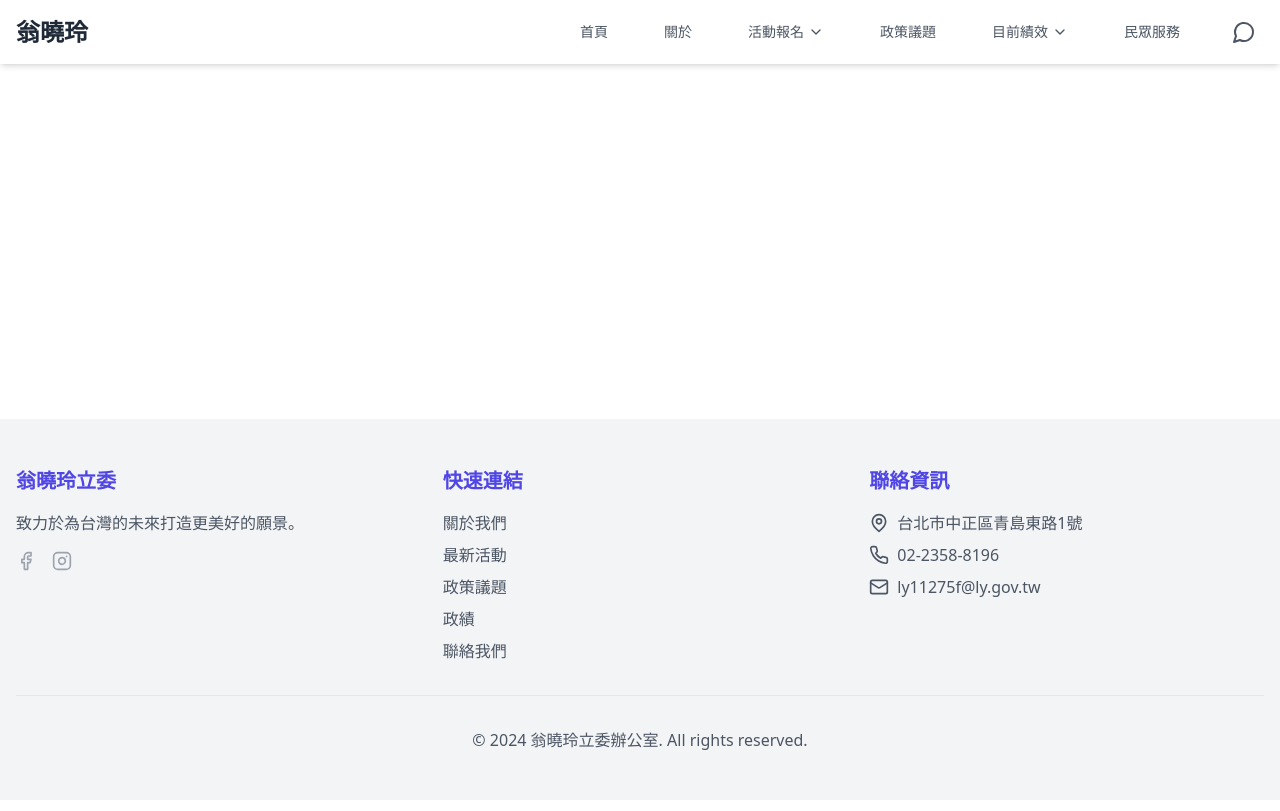
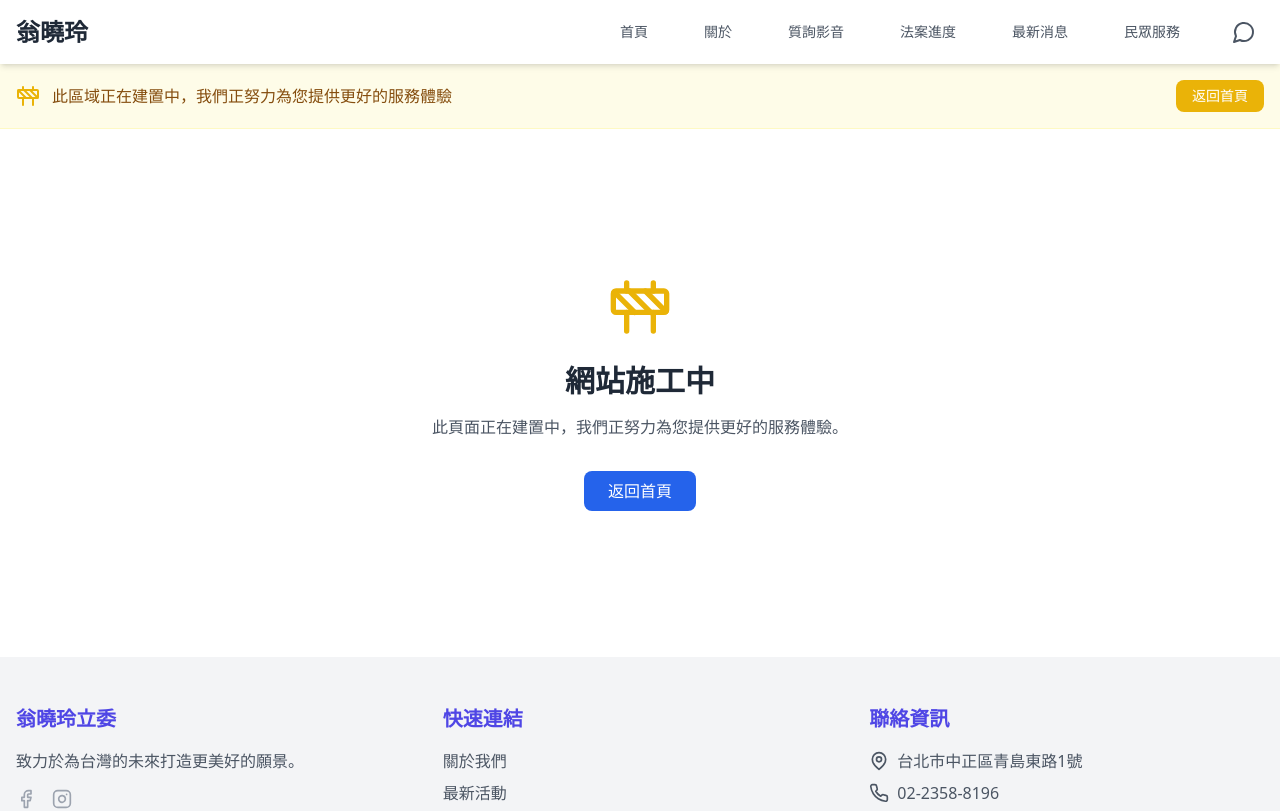
Before and after one commit to xiaolingdev/xiaolingdev.github.io, a React (Create React App) app: page /past in a window 1280 px wide. Shown: the top 811 px of the page. Built offline with nearby package versions, Linux system fonts and the light colour scheme.

Commit message:
大修正

```diff
--- a/src/App.js
+++ b/src/App.js
@@ -11,9 +11,10 @@ import Contact from './pages/Contact';
 import ActivityDetail from './pages/Detail';
 import PolicyDetail from './pages/PolicyDetail';
 import PolicyIssues from './pages/PolicyIssues';
-import Proposals from './pages/Proposals'; // 新增這一行
-import VideoGallery from './pages/VideoGallery'; // 新增這一行
-
+import Proposals from './pages/Proposals';
+import VideoGallery from './pages/VideoGallery';
+import ConstructionLayout from './layouts/ConstructionLayout';
+import UnderConstruction from './pages/UnderConstruction';
 
 function App() {
   return (
@@ -25,14 +26,21 @@ function App() {
             <Route path="/" element={<Home />} />
             <Route path="/ai-chat" element={<AIChat />} />
             <Route path="/about" element={<About />} />
-              <Route path="/achievements" element={<Achievements />} />
-              <Route path="/activities" element={<Activities />} />
             <Route path="/contact" element={<Contact />} />
-              <Route path="/activity-detail/:id" element={<ActivityDetail />} />
-              <Route path="/policy-detail/:id" element={<PolicyDetail />} />
-              <Route path="/policy-issues" element={<PolicyIssues />} />
-              <Route path="/proposals" element={<Proposals />} /> {/* 新增這一行 */}
-              <Route path="/video-gallery" element={<VideoGallery />} /> {/* 新增這一行 */}
+            <Route path="/video-gallery" element={<VideoGallery />} />
+            <Route path="/proposals" element={<Proposals />} />
+
+            {/* Construction Area - Nested Routes */}
+            <Route element={<ConstructionLayout />}>
+            <Route path="/achievements" element={<UnderConstruction />} />
+              {/* 活動相關路由 */}
+              <Route path="/activities" element={<UnderConstruction />} />
+              <Route path="/activity-detail/:id" element={<UnderConstruction />} />
+              {/* 政策相關路由 */}
+              <Route path="/policy-detail/:id" element={<UnderConstruction />} />
+              <Route path="/past" element={<UnderConstruction />} />
+              <Route path="/policy-issues" element={<UnderConstruction />} />
+            </Route>
           </Routes>
         </main>
         <Footer />
--- a/src/components/Footer.js
+++ b/src/components/Footer.js
@@ -20,8 +20,8 @@ const Footer = () => {
             <ul className="space-y-2">
               <li><FooterLink to="/about">關於我們</FooterLink></li>
               <li><FooterLink to="/activities">最新活動</FooterLink></li>
-              <li><FooterLink to="/policy-issues">政策議題</FooterLink></li>
-              <li><FooterLink to="/achievements">政績</FooterLink></li>
+              <li><FooterLink to="/video-gallery">質詢追進</FooterLink></li>
+              <li><FooterLink to="/proposals">法案總攬</FooterLink></li>
               <li><FooterLink to="/contact">聯絡我們</FooterLink></li>
             </ul>
           </div>
--- a/src/components/Header.js
+++ b/src/components/Header.js
@@ -81,21 +81,9 @@ const Header = () => {
           <nav className="hidden md:flex md:items-center md:space-x-8">
             <NavLink to="/">首頁</NavLink>
             <NavLink to="/about">關於</NavLink>
-            <DropdownNavLink
-              title="活動報名"
-              items={activitiesItems}
-              isActive={activeDropdown === 'activities'}
-              onClick={(e) => toggleDropdown('activities', e)}
-              onNavigation={handleNavigation}
-            />
-            <NavLink to="/policy-issues">政策議題</NavLink>
-            <DropdownNavLink
-              title="目前績效"
-              items={achievementsItems}
-              isActive={activeDropdown === 'achievements'}
-              onClick={(e) => toggleDropdown('achievements', e)}
-              onNavigation={handleNavigation}
-            />
+            <NavLink to="/video-gallery">質詢影音</NavLink>
+            <NavLink to="/proposals">法案進度</NavLink>
+            <NavLink to="/activities">最新消息</NavLink>
             <NavLink to="/contact">民眾服務</NavLink>
             <Link
               to="/ai-chat"
--- /dev/null
+++ b/src/layouts/ConstructionLayout.js
@@ -0,0 +1,36 @@
+import React from 'react';
+import { Construction } from 'lucide-react';
+import { Outlet, useNavigate } from 'react-router-dom';
+
+const ConstructionLayout = () => {
+  const navigate = useNavigate();
+
+  return (
+    <div className="relative">
+      {/* Construction Banner */}
+      <div className="bg-yellow-50 border-b border-yellow-100 p-4">
+        <div className="max-w-7xl mx-auto flex items-center justify-between">
+          <div className="flex items-center space-x-3">
+            <Construction className="text-yellow-500" size={24} />
+            <p className="text-yellow-800">
+              此區域正在建置中，我們正努力為您提供更好的服務體驗
+            </p>
+          </div>
+          <button
+            onClick={() => navigate('/')}
+            className="px-4 py-1.5 bg-yellow-500 text-white rounded-lg hover:bg-yellow-600 transition-colors text-sm"
+          >
+            返回首頁
+          </button>
+        </div>
+      </div>
+
+      {/* Content Area */}
+      <div className="max-w-7xl mx-auto py-6 px-4 sm:px-6 lg:px-8">
+        <Outlet />
+      </div>
+    </div>
+  );
+};
+
+export default ConstructionLayout;
--- a/src/pages/About.js
+++ b/src/pages/About.js
@@ -50,14 +50,14 @@ const AboutXiaoling = () => {
     <div className="bg-gray-50">
       <section className="relative h-[60vh]">
         <img
-          src={legislatorData?.照片位址 || "/images/hero-image.webp"}
+          src={"/images/logo.jpg"}
           alt={`立法委員${legislatorData?.委員姓名}`}
           className="w-full h-full object-cover object-center"
         />
         <div className="absolute inset-0 bg-gradient-to-t from-black/80 via-black/50 to-transparent" />
         <div className="absolute inset-0 flex flex-col justify-end items-center text-white text-center p-8">
           <h1 className="text-5xl sm:text-6xl font-bold mb-4">{legislatorData?.委員姓名}</h1>
-          <p className="text-2xl sm:text-3xl text-gray-200 mb-2">{legislatorData?.委員英文姓名}</p>
+          <p className="text-2xl sm:text-3xl text-gray-200 mb-2">{"Weng, Hsiao-Ling"}</p>
           <p className="text-xl text-gray-200">第{legislatorData?.屆}屆立法委員</p>
         </div>
       </section>
--- a/src/pages/Home.js
+++ b/src/pages/Home.js
@@ -103,7 +103,7 @@ const Home = () => {
   return (
     <div className="bg-gray-50">
       <section className="relative h-screen">
-        <img src="/images/hero-image.webp" alt="翁曉玲立委" className="w-full h-full object-cover" />
+        <img src="/images/logo.jpg" alt="翁曉玲立委" className="w-full h-full object-cover" />
         <div className="absolute inset-0 bg-black bg-opacity-50" />
         <div className="absolute inset-0 flex flex-col justify-center items-center text-white text-center">
           <h1 className="text-6xl font-bold mb-4">翁曉玲</h1>
--- /dev/null
+++ b/src/pages/UnderConstruction.js
@@ -0,0 +1,25 @@
+import React from 'react';
+import { Construction } from 'lucide-react';
+import { useNavigate } from 'react-router-dom';
+
+const UnderConstruction = () => {
+  const navigate = useNavigate();
+
+  return (
+    <div className="flex flex-col items-center justify-center min-h-[60vh] px-4">
+      <Construction size={64} className="text-yellow-500 mb-6" />
+      <h1 className="text-3xl font-bold text-gray-800 mb-4">網站施工中</h1>
+      <p className="text-gray-600 text-center mb-8 max-w-md">
+        此頁面正在建置中，我們正努力為您提供更好的服務體驗。
+      </p>
+      <button
+        onClick={() => navigate('/')}
+        className="px-6 py-2 bg-blue-600 text-white rounded-lg hover:bg-blue-700 transition-colors"
+      >
+        返回首頁
+      </button>
+    </div>
+  );
+};
+
+export default UnderConstruction;
```
Also changed, not shown: public/images/logo.jpg. Lines whose indentation alone changed are shown as unchanged.
